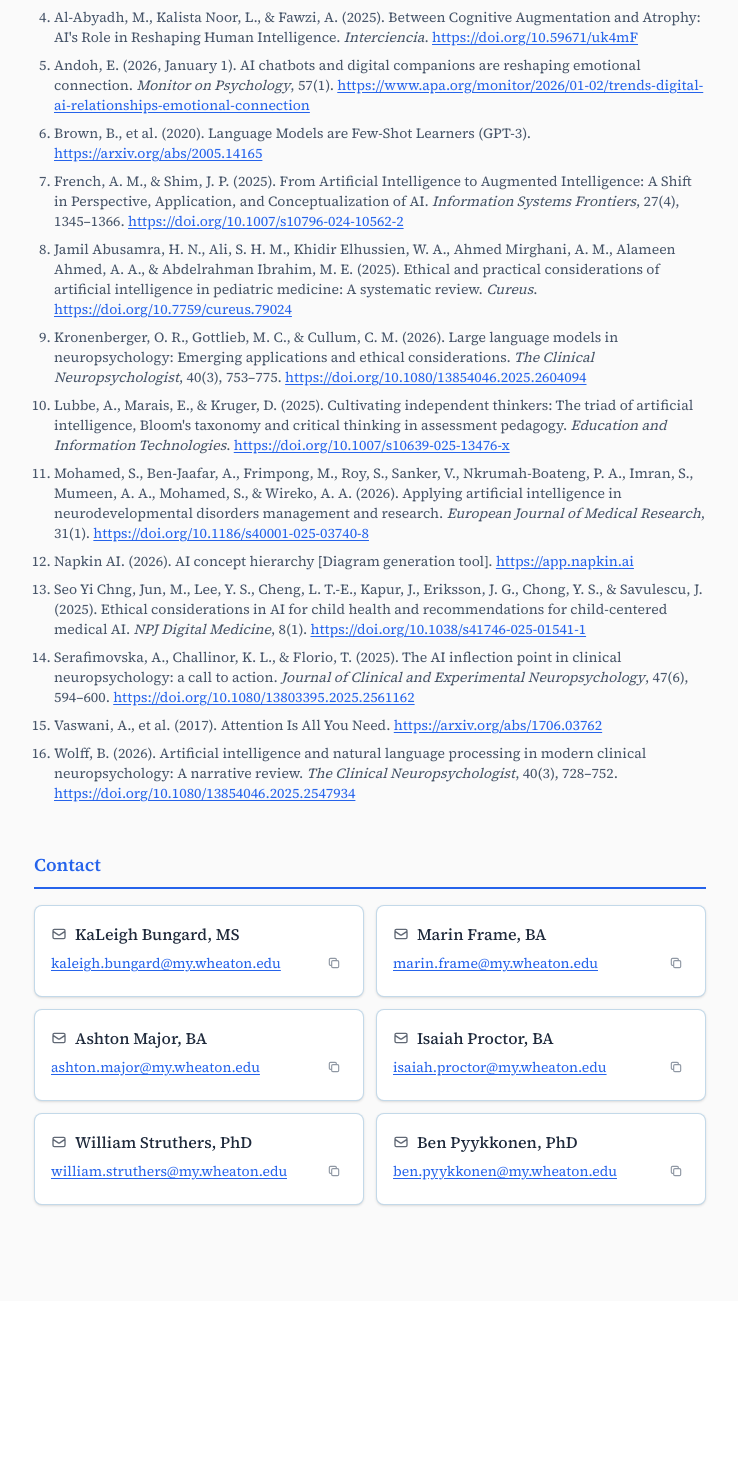
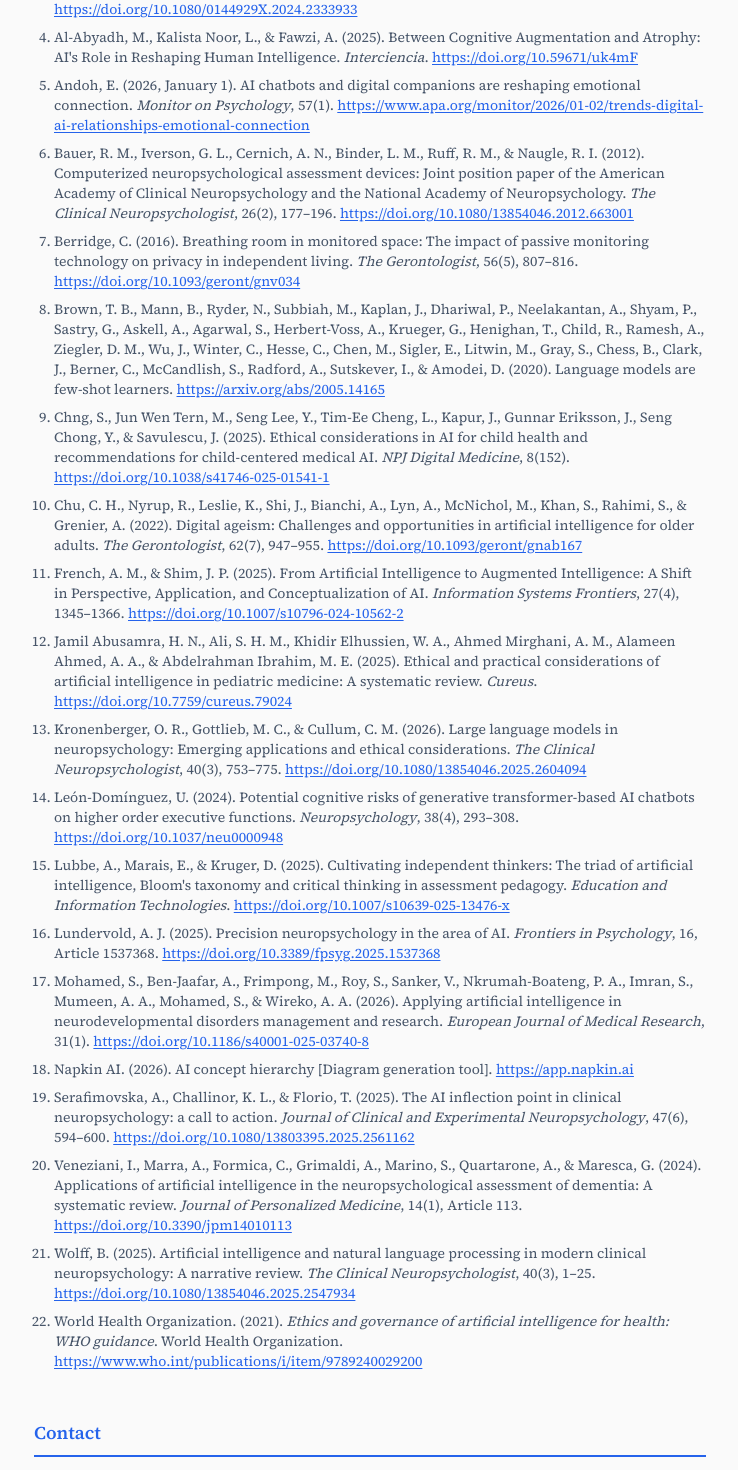
Before and after one commit to plutotom/single-page-sites, a Next.js app: page /ai-neuropsychology-ethics in a window 1280 px wide. Shown: the part 1200-2670 px from the top of the page, without its empty margins (270-1008 px from the left). Before the commit the page ends 2501 px from the top, so only its background shows below. Built offline with nearby package versions, Linux system fonts and the light colour scheme.

Commit message:
reference list update

```diff
--- a/app/ai-neuropsychology-ethics/page.tsx
+++ b/app/ai-neuropsychology-ethics/page.tsx
@@ -73,16 +73,24 @@ export default function AiNeuropsychologyEthicsPage() {
           </h2>
           <ol className="list-decimal space-y-2 pl-5 text-sm text-(--gg-slate-muted)">
             <li>
-              American Psychological Association. (2025).{" "}
+              American Psychological Association. (2025, July).{" "}
               <em>
                 Ethical guidance for AI in the professional practice of health
                 service psychology
               </em>
-              .
+              .{" "}
+              <a
+                href="https://www.apa.org/topics/artificial-intelligence-machine-learning/ethical-guidance-professional-practice.pdf"
+                target="_blank"
+                rel="noopener noreferrer"
+                className="text-(--gg-blue) underline underline-offset-2 hover:text-(--gg-blue-muted)"
+              >
+                https://www.apa.org/topics/artificial-intelligence-machine-learning/ethical-guidance-professional-practice.pdf
+              </a>
             </li>
             <li>
-              American Psychological Association. (2026, February 2). Your teen
-              turned to AI instead of you. What experts say parents can do.{" "}
+              American Psychological Association. (2026). Your teen turned to AI
+              instead of you. What experts say parents can do.{" "}
               <a
                 href="https://www.apa.org/topics/artificial-intelligence-machine-learning/teens-chatbots-parents"
                 target="_blank"
@@ -133,8 +141,42 @@ export default function AiNeuropsychologyEthicsPage() {
               </a>
             </li>
             <li>
-              Brown, B., et al. (2020). Language Models are Few-Shot Learners
-              (GPT-3).{" "}
+              Bauer, R. M., Iverson, G. L., Cernich, A. N., Binder, L. M., Ruff,
+              R. M., & Naugle, R. I. (2012). Computerized neuropsychological
+              assessment devices: Joint position paper of the American Academy
+              of Clinical Neuropsychology and the National Academy of
+              Neuropsychology. <em>The Clinical Neuropsychologist</em>, 26(2),
+              177–196.{" "}
+              <a
+                href="https://doi.org/10.1080/13854046.2012.663001"
+                target="_blank"
+                rel="noopener noreferrer"
+                className="text-(--gg-blue) underline underline-offset-2 hover:text-(--gg-blue-muted)"
+              >
+                https://doi.org/10.1080/13854046.2012.663001
+              </a>
+            </li>
+            <li>
+              Berridge, C. (2016). Breathing room in monitored space: The impact
+              of passive monitoring technology on privacy in independent living.{" "}
+              <em>The Gerontologist</em>, 56(5), 807–816.{" "}
+              <a
+                href="https://doi.org/10.1093/geront/gnv034"
+                target="_blank"
+                rel="noopener noreferrer"
+                className="text-(--gg-blue) underline underline-offset-2 hover:text-(--gg-blue-muted)"
+              >
+                https://doi.org/10.1093/geront/gnv034
+              </a>
+            </li>
+            <li>
+              Brown, T. B., Mann, B., Ryder, N., Subbiah, M., Kaplan, J.,
+              Dhariwal, P., Neelakantan, A., Shyam, P., Sastry, G., Askell, A.,
+              Agarwal, S., Herbert-Voss, A., Krueger, G., Henighan, T., Child,
+              R., Ramesh, A., Ziegler, D. M., Wu, J., Winter, C., Hesse, C.,
+              Chen, M., Sigler, E., Litwin, M., Gray, S., Chess, B., Clark, J.,
+              Berner, C., McCandlish, S., Radford, A., Sutskever, I., & Amodei,
+              D. (2020). Language models are few-shot learners.{" "}
               <a
                 href="https://arxiv.org/abs/2005.14165"
                 target="_blank"
@@ -142,6 +184,35 @@ export default function AiNeuropsychologyEthicsPage() {
                 className="text-(--gg-blue) underline underline-offset-2 hover:text-(--gg-blue-muted)"
               >
                 https://arxiv.org/abs/2005.14165
+              </a>
+            </li>
+            <li>
+              Chng, S., Jun Wen Tern, M., Seng Lee, Y., Tim-Ee Cheng, L., Kapur,
+              J., Gunnar Eriksson, J., Seng Chong, Y., & Savulescu, J. (2025).
+              Ethical considerations in AI for child health and recommendations
+              for child-centered medical AI. <em>NPJ Digital Medicine</em>,
+              8(152).{" "}
+              <a
+                href="https://doi.org/10.1038/s41746-025-01541-1"
+                target="_blank"
+                rel="noopener noreferrer"
+                className="text-(--gg-blue) underline underline-offset-2 hover:text-(--gg-blue-muted)"
+              >
+                https://doi.org/10.1038/s41746-025-01541-1
+              </a>
+            </li>
+            <li>
+              Chu, C. H., Nyrup, R., Leslie, K., Shi, J., Bianchi, A., Lyn, A.,
+              McNichol, M., Khan, S., Rahimi, S., & Grenier, A. (2022). Digital
+              ageism: Challenges and opportunities in artificial intelligence
+              for older adults. <em>The Gerontologist</em>, 62(7), 947–955.{" "}
+              <a
+                href="https://doi.org/10.1093/geront/gnab167"
+                target="_blank"
+                rel="noopener noreferrer"
+                className="text-(--gg-blue) underline underline-offset-2 hover:text-(--gg-blue-muted)"
+              >
+                https://doi.org/10.1093/geront/gnab167
               </a>
             </li>
             <li>
@@ -188,6 +259,19 @@ export default function AiNeuropsychologyEthicsPage() {
               </a>
             </li>
             <li>
+              León-Domínguez, U. (2024). Potential cognitive risks of generative
+              transformer-based AI chatbots on higher order executive functions.{" "}
+              <em>Neuropsychology</em>, 38(4), 293–308.{" "}
+              <a
+                href="https://doi.org/10.1037/neu0000948"
+                target="_blank"
+                rel="noopener noreferrer"
+                className="text-(--gg-blue) underline underline-offset-2 hover:text-(--gg-blue-muted)"
+              >
+                https://doi.org/10.1037/neu0000948
+              </a>
+            </li>
+            <li>
               Lubbe, A., Marais, E., & Kruger, D. (2025). Cultivating
               independent thinkers: The triad of artificial intelligence,
               Bloom&apos;s taxonomy and critical thinking in assessment
@@ -199,6 +283,18 @@ export default function AiNeuropsychologyEthicsPage() {
                 className="text-(--gg-blue) underline underline-offset-2 hover:text-(--gg-blue-muted)"
               >
                 https://doi.org/10.1007/s10639-025-13476-x
+              </a>
+            </li>
+            <li>
+              Lundervold, A. J. (2025). Precision neuropsychology in the area of
+              AI. <em>Frontiers in Psychology</em>, 16, Article 1537368.{" "}
+              <a
+                href="https://doi.org/10.3389/fpsyg.2025.1537368"
+                target="_blank"
+                rel="noopener noreferrer"
+                className="text-(--gg-blue) underline underline-offset-2 hover:text-(--gg-blue-muted)"
+              >
+                https://doi.org/10.3389/fpsyg.2025.1537368
               </a>
             </li>
             <li>
@@ -228,20 +324,6 @@ export default function AiNeuropsychologyEthicsPage() {
               </a>
             </li>
             <li>
-              Seo Yi Chng, Jun, M., Lee, Y. S., Cheng, L. T.-E., Kapur, J.,
-              Eriksson, J. G., Chong, Y. S., & Savulescu, J. (2025). Ethical
-              considerations in AI for child health and recommendations for
-              child-centered medical AI. <em>NPJ Digital Medicine</em>, 8(1).{" "}
-              <a
-                href="https://doi.org/10.1038/s41746-025-01541-1"
-                target="_blank"
-                rel="noopener noreferrer"
-                className="text-(--gg-blue) underline underline-offset-2 hover:text-(--gg-blue-muted)"
-              >
-                https://doi.org/10.1038/s41746-025-01541-1
-              </a>
-            </li>
-            <li>
               Serafimovska, A., Challinor, K. L., & Florio, T. (2025). The AI
               inflection point in clinical neuropsychology: a call to action.{" "}
               <em>Journal of Clinical and Experimental Neuropsychology</em>,
@@ -256,20 +338,24 @@ export default function AiNeuropsychologyEthicsPage() {
               </a>
             </li>
             <li>
-              Vaswani, A., et al. (2017). Attention Is All You Need.{" "}
+              Veneziani, I., Marra, A., Formica, C., Grimaldi, A., Marino, S.,
+              Quartarone, A., & Maresca, G. (2024). Applications of artificial
+              intelligence in the neuropsychological assessment of dementia: A
+              systematic review. <em>Journal of Personalized Medicine</em>,
+              14(1), Article 113.{" "}
               <a
-                href="https://arxiv.org/abs/1706.03762"
+                href="https://doi.org/10.3390/jpm14010113"
                 target="_blank"
                 rel="noopener noreferrer"
                 className="text-(--gg-blue) underline underline-offset-2 hover:text-(--gg-blue-muted)"
               >
-                https://arxiv.org/abs/1706.03762
+                https://doi.org/10.3390/jpm14010113
               </a>
             </li>
             <li>
-              Wolff, B. (2026). Artificial intelligence and natural language
+              Wolff, B. (2025). Artificial intelligence and natural language
               processing in modern clinical neuropsychology: A narrative review.{" "}
-              <em>The Clinical Neuropsychologist</em>, 40(3), 728–752.{" "}
+              <em>The Clinical Neuropsychologist</em>, 40(3), 1–25.{" "}
               <a
                 href="https://doi.org/10.1080/13854046.2025.2547934"
                 target="_blank"
@@ -277,6 +363,22 @@ export default function AiNeuropsychologyEthicsPage() {
                 className="text-(--gg-blue) underline underline-offset-2 hover:text-(--gg-blue-muted)"
               >
                 https://doi.org/10.1080/13854046.2025.2547934
+              </a>
+            </li>
+            <li>
+              World Health Organization. (2021).{" "}
+              <em>
+                Ethics and governance of artificial intelligence for health: WHO
+                guidance
+              </em>
+              . World Health Organization.{" "}
+              <a
+                href="https://www.who.int/publications/i/item/9789240029200"
+                target="_blank"
+                rel="noopener noreferrer"
+                className="text-(--gg-blue) underline underline-offset-2 hover:text-(--gg-blue-muted)"
+              >
+                https://www.who.int/publications/i/item/9789240029200
               </a>
             </li>
           </ol>
```
